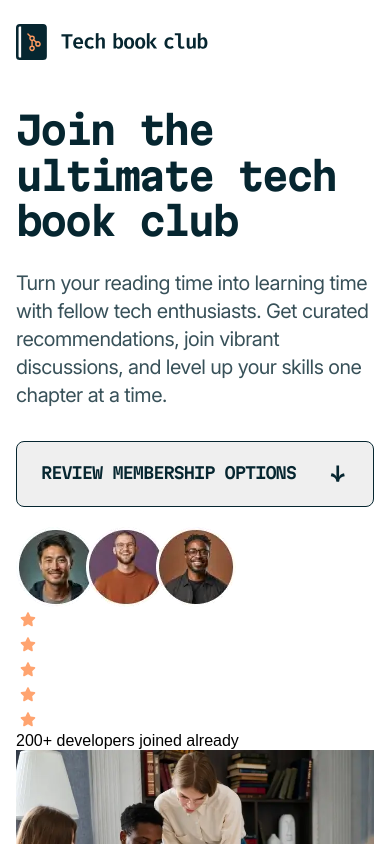
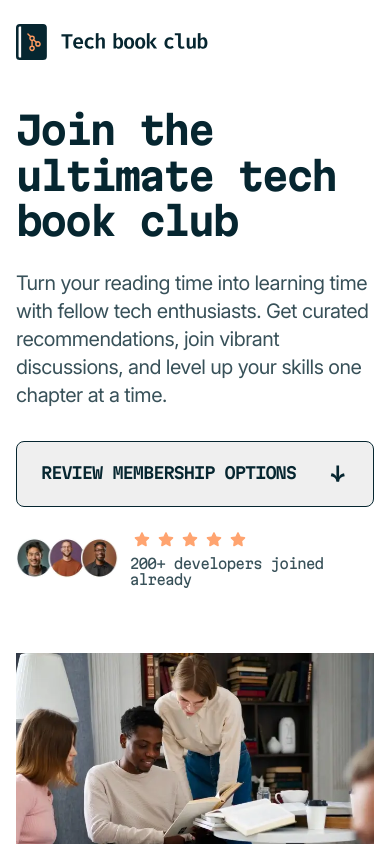
Before and after one commit to brdCoreShadow/tech-book-club, a React (Vite) app: page / in a window 390 px wide. Shown: the top 844 px of the page. Built offline with nearby package versions, Linux system fonts and the light colour scheme.

Commit message:
hero mobile is made

```diff
--- a/src/components/Hero/Hero.tsx
+++ b/src/components/Hero/Hero.tsx
@@ -7,7 +7,7 @@ import avatarsIcon from "../../assets/images/image-avatars.webp";
 const Hero: React.FC = () => {
   return (
     <SC.HeroCon>
-      <div>
+      <SC.HeroContentCon>
         <SC.HeroTitle>Join the ultimate tech book club</SC.HeroTitle>
         <SC.HeroContent>
           Turn your reading time into learning time with fellow tech
@@ -15,12 +15,12 @@ const Hero: React.FC = () => {
           and level up your skills one chapter at a time.
         </SC.HeroContent>
         <SC.HeroBtn>review membership options</SC.HeroBtn>
-        <div>
+        <SC.AvatarsCon>
+          <SC.AvatarsThumb>
+            <img src={avatarsIcon} alt="avatars" />
+          </SC.AvatarsThumb>
           <div>
-            <img src={avatarsIcon} alt="avatars" />
-          </div>
-          <div>
-            <ul>
+            <SC.StarsList>
               <li>
                 <img src={starIcon} alt="star" />
               </li>
@@ -36,11 +36,11 @@ const Hero: React.FC = () => {
               <li>
                 <img src={starIcon} alt="star" />
               </li>
-            </ul>
-            <p>200+ developers joined already</p>
+            </SC.StarsList>
+            <SC.Attract>200+ developers joined already</SC.Attract>
           </div>
-        </div>
-      </div>
+        </SC.AvatarsCon>
+      </SC.HeroContentCon>
       <div>
         <img src={heroPicMob} alt="hero" />
       </div>
--- a/src/components/Hero/HeroStyled.ts
+++ b/src/components/Hero/HeroStyled.ts
@@ -1,6 +1,9 @@
 import styled from "@emotion/styled";
 
-export const HeroCon = styled.div``;
+export const HeroCon = styled.div`
+margin-bottom: 144px;
+
+`;
 
 export const HeroTitle = styled.h3`
   margin-bottom: 24px;
@@ -73,3 +76,45 @@ export const HeroBtn = styled.button`
     background-size: contain;
   }
 `;
+
+export const HeroContentCon = styled.div`
+margin-bottom: 64px;
+`
+
+export const AvatarsCon = styled.div`
+  display: flex;
+  flex-direction: row;
+  align-items: center;
+`;
+
+export const AvatarsThumb = styled.div`
+  margin-right: 12px;
+  & > img {
+    width: 110px;
+    height: 40px;
+  }
+`;
+
+export const StarsList = styled.ul`
+  display: flex;
+  flex-direction: row;
+  align-items: center;
+
+  margin-bottom: 4px;
+`;
+
+export const Attract = styled.p`
+font-family: "Mono";
+font-size: 14px;
+line-height: 1.2;
+letter-spacing: -1px;
+
+color: #385159;
+`
+
+export const HeroPicThumb = styled.div`
+
+& > img{
+    width: 343px;
+}
+`
```
